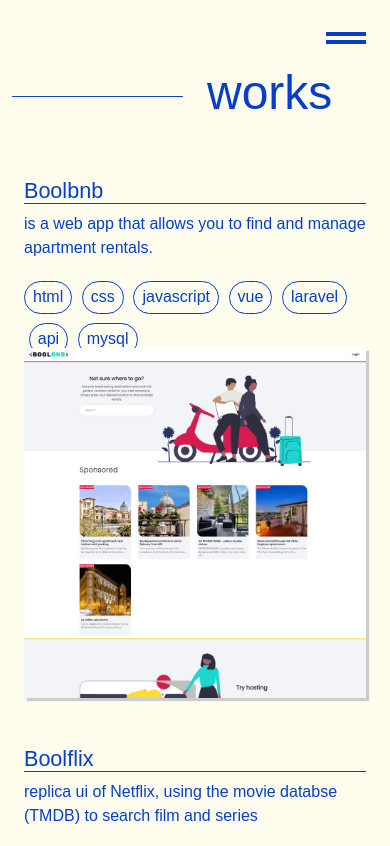
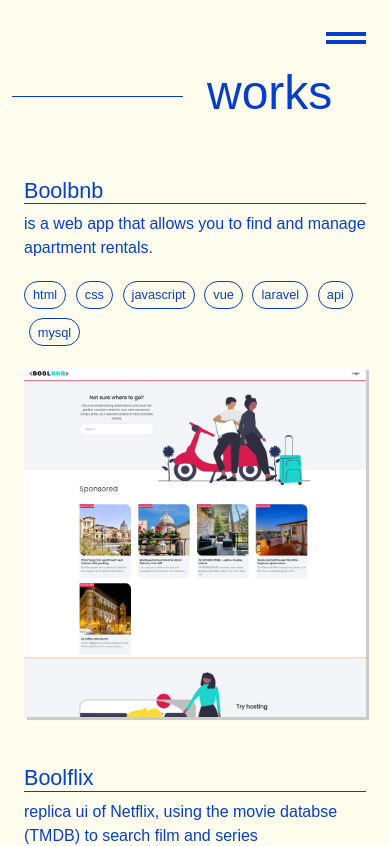
Before and after one commit to lawrencedulian/my-portfolio, a Vue app: page /work in a window 390 px wide. Shown: the top 846 px of the page. Built offline with nearby package versions, Linux system fonts and the light colour scheme.

Commit message:
mobile version fixed

```diff
--- a/src/pages/WorkPage.vue
+++ b/src/pages/WorkPage.vue
@@ -131,7 +131,7 @@
         <section class="work-projects row row-cols-md-2 mt-5">
             <div class="col-12" v-for="(work, index) in works" :key="index">
                 <div class="container">
-                    <div class="text">
+                    <div class="text mb-3">
                         <h4>{{ work.title }}</h4>
                         <p>{{ work.description }}</p>
                         <ul class="d-flex flex-wrap align-items-center">
@@ -139,7 +139,7 @@
                         </ul>
                     </div>
 
-                    <img class="mb-5 cover" :src="getImage(`/img/projects/${work.cover}`)" alt="">
+                    <img class="cover mb-5" :src="getImage(`/img/projects/${work.cover}`)" alt="">
                 </div>
             </div>
         </section>
@@ -170,8 +170,6 @@
 }
 
 .text {
-    height: 170px;
-
     .pl:first-child {
         margin-left: 0;
     }
@@ -184,6 +182,7 @@
 .pl {
     border: 1px solid var(--text-color);
     border-radius: 20px;
+    font-size: .8rem;
     padding: .2rem .5rem .2rem .5rem;
 }
 
```
